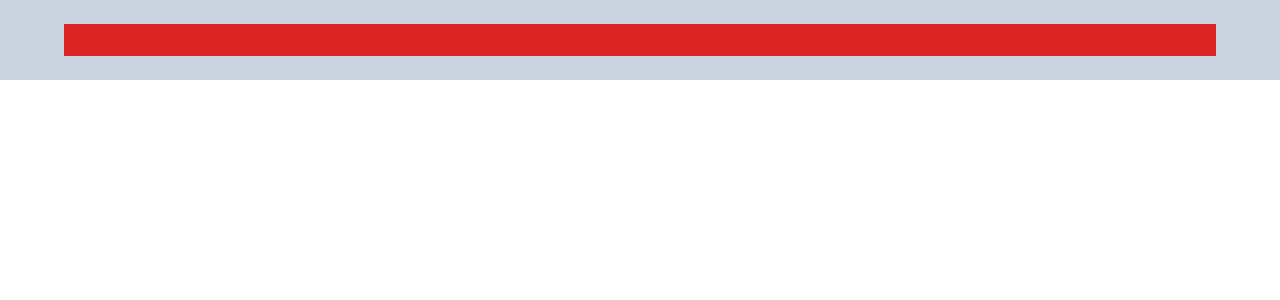
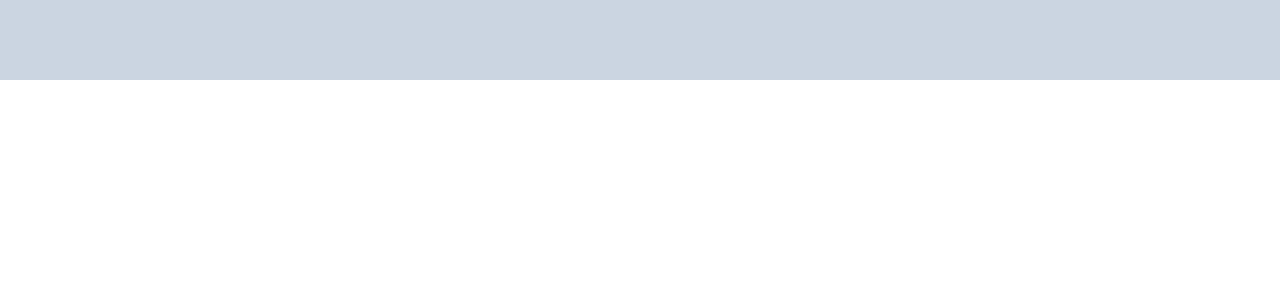
Before and after one commit to codingEzio/project-fooddelivery-app, a React (Create React App) app: page / in a window 1280 px wide. Shown: the top 300 px of the page. Built offline with nearby package versions, Linux system fonts and the light colour scheme.

Commit message:
dev: Remove code for testing (changing background color)

```diff
--- a/src/components/Header.jsx
+++ b/src/components/Header.jsx
@@ -4,10 +4,10 @@ const Header = () => {
   return (
     <div className="fixed z-50 w-screen bg-slate-300 p-6 px-16">
       {/* Desktop and Tablet */}
-      <div className="hidden md:flex w-full h-full bg-red-600 p-4"></div>
+      <div className="hidden md:flex w-full p-4"></div>
 
       {/* Mobile */}
-      <div className="flex md:hidden w-full h-full bg-blue-400 p-4"></div>
+      <div className="flex md:hidden w-full h-full p-4"></div>
     </div>
   );
 };
```
